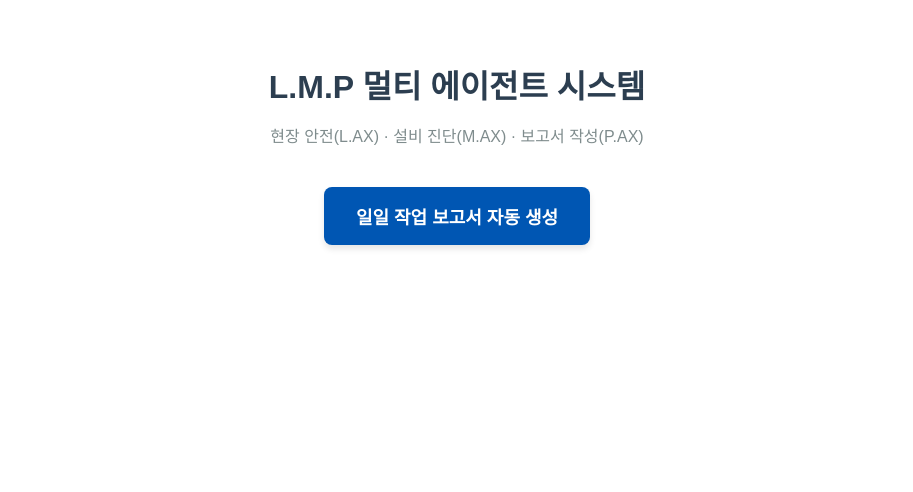
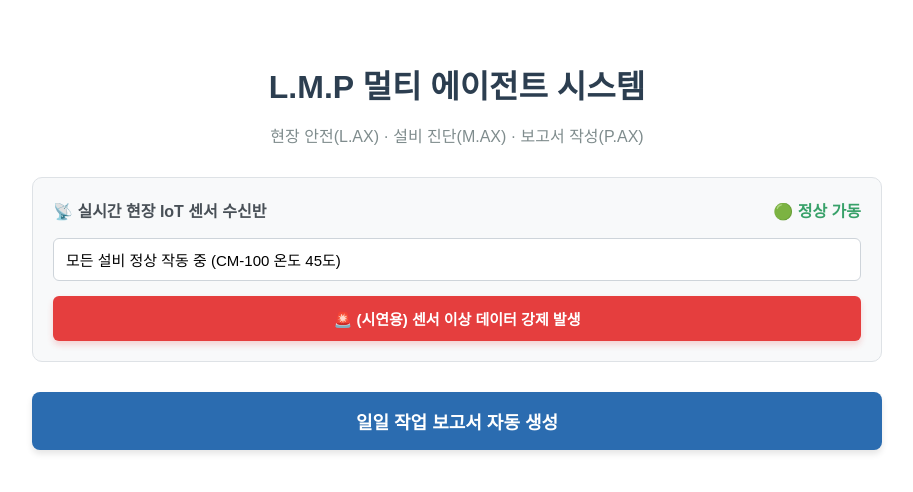
Before and after one commit to Fuwoo13/lmp-agent-project, a React (Create React App) app in the folder lmp-frontend/: page / in a window 1280 px wide. Shown: the top 492 px of the page, without its empty margins (183-1096 px from the left). Built offline with nearby package versions, Linux system fonts and the light colour scheme.

Commit message:
UI 센서 대시보드 추가

```diff
--- a/lmp-frontend/src/App.js
+++ b/lmp-frontend/src/App.js
@@ -6,19 +6,37 @@ function App() {
   const [report, setReport] = useState('');
   const [loading, setLoading] = useState(false);
 
+  // 💡 추가된 부분 1: 센서 상태를 관리하는 변수 (기본값: 정상)
+  const [sensorData, setSensorData] = useState('모든 설비 정상 작동 중 (CM-100 온도 45도)');
+
+  // 🚨 추가된 부분 2: 가상 IoT 센서 트리거 함수 (버튼 누르면 실행)
+  const triggerSensorAlert = () => {
+    setSensorData("CM-100 모터 온도 85도 이상 경고 (위험 초과)");
+    alert("🚨 [시스템 알림] 공장 현장 센서에서 위험 데이터가 수신되었습니다!\n즉시 AI 진단 및 보고서 생성을 진행하세요.");
+  };
+
   const generateReport = async () => {
     setLoading(true);
     setReport('');
     try {
-      const response = await fetch('https://lmp-backend-api.onrender.com/api/generate-report', {
+      const response = await fetch('https://lmp-backend-api.onrender.com/generate-report', { // api.py 주소 확인 필요 시 '/api/generate-report'로 원복
         method: 'POST',
+        headers: {
+          'Content-Type': 'application/json', // 💡 JSON 데이터를 보낸다고 명시
+        },
+        // 💡 추가된 부분 3: 현재 센서 상태 데이터를 백엔드로 전송
+        body: JSON.stringify({ sensor_data: sensorData }),
       });
+
       const result = await response.json();
 
-      if (result.status === 'success') {
+      // 💡 추가된 부분 4: 백엔드(api.py)의 변경된 반환 형식(report)에 맞춤
+      if (result.report) {
+        setReport(result.report);
+      } else if (result.data) { // (구버전 호환용)
         setReport(result.data);
       } else {
-        setReport('보고서 생성 중 오류가 발생했습니다: ' + result.message);
+        setReport('보고서 생성 중 오류가 발생했습니다.');
       }
     } catch (error) {
       setReport('서버에 연결할 수 없습니다. FastAPI 서버가 켜져 있는지 확인해주세요.');
@@ -30,7 +48,7 @@ function App() {
     <div className="App" style={{ padding: '40px', fontFamily: '"Pretendard", sans-serif', maxWidth: '850px', margin: '0 auto' }}>
 
       {/* 헤더 섹션 */}
-      <div style={{ textAlign: 'center', marginBottom: '40px' }}>
+      <div style={{ textAlign: 'center', marginBottom: '30px' }}>
         <h1 style={{ color: '#2c3e50', fontSize: '32px', marginBottom: '10px' }}>
            L.M.P 멀티 에이전트 시스템
         </h1>
@@ -39,22 +57,58 @@ function App() {
         </p>
       </div>
 
-      {/* 컨트롤 섹션 */}
+      {/* 💡 시연용 센서 대시보드 섹션 (새로 추가됨) */}
+      <div style={{
+        backgroundColor: '#f8f9fa',
+        padding: '20px',
+        borderRadius: '10px',
+        border: '1px solid #dee2e6',
+        marginBottom: '30px'
+      }}>
+        <h3 style={{ marginTop: '0', color: '#495057', fontSize: '16px', display: 'flex', justifyContent: 'space-between' }}>
+          <span>📡 실시간 현장 IoT 센서 수신반</span>
+          <span style={{ color: sensorData.includes('경고') ? '#e53e3e' : '#38a169' }}>
+            {sensorData.includes('경고') ? '🔴 위험 상태' : '🟢 정상 가동'}
+          </span>
+        </h3>
+
+        {/* 센서 데이터 입력/출력 창 */}
+        <input
+          type="text"
+          value={sensorData}
+          onChange={(e) => setSensorData(e.target.value)}
+          style={{
+            width: '100%', padding: '12px', fontSize: '15px', borderRadius: '6px',
+            border: sensorData.includes('경고') ? '2px solid #e53e3e' : '1px solid #ced4da',
+            marginBottom: '15px', boxSizing: 'border-box',
+            backgroundColor: sensorData.includes('경고') ? '#fff5f5' : '#ffffff',
+            fontWeight: sensorData.includes('경고') ? 'bold' : 'normal'
+          }}
+        />
+
+        {/* 🚨 긴급 에러 발생 버튼 */}
+        <button
+          onClick={triggerSensorAlert}
+          style={{
+            width: '100%', padding: '12px', fontSize: '15px', fontWeight: 'bold',
+            backgroundColor: '#e53e3e', color: 'white', border: 'none', borderRadius: '6px',
+            cursor: 'pointer', boxShadow: '0 4px 6px rgba(229, 62, 62, 0.2)'
+          }}
+        >
+          🚨 (시연용) 센서 이상 데이터 강제 발생
+        </button>
+      </div>
+
+      {/* 컨트롤 섹션 (에이전트 가동) */}
       <div style={{ textAlign: 'center', marginBottom: '40px' }}>
         <button
           onClick={generateReport}
           disabled={loading}
           style={{
-            padding: '16px 32px',
-            fontSize: '18px',
-            fontWeight: 'bold',
-            backgroundColor: loading ? '#bdc3c7' : '#0056b3',
-            color: 'white',
-            border: 'none',
-            borderRadius: '8px',
-            cursor: loading ? 'wait' : 'pointer',
-            boxShadow: '0 4px 6px rgba(0,0,0,0.1)',
-            transition: 'all 0.3s ease'
+            padding: '16px 32px', fontSize: '18px', fontWeight: 'bold',
+            backgroundColor: loading ? '#bdc3c7' : '#2b6cb0', color: 'white',
+            border: 'none', borderRadius: '8px', cursor: loading ? 'wait' : 'pointer',
+            boxShadow: '0 4px 6px rgba(0,0,0,0.1)', transition: 'all 0.3s ease', width: '100%'
           }}
         >
           {loading ? '에이전트들이 현장 데이터를 분석 중입니다... 🤖' : '일일 작업 보고서 자동 생성'}
@@ -64,14 +118,9 @@ function App() {
       {/* 결과 출력 섹션 (마크다운 렌더링) */}
       {report && (
         <div style={{
-          backgroundColor: '#ffffff',
-          padding: '40px',
-          borderRadius: '12px',
-          border: '1px solid #e1e4e8',
-          boxShadow: '0 8px 16px rgba(0,0,0,0.05)',
-          color: '#24292e',
-          lineHeight: '1.8',
-          textAlign: 'left'
+          backgroundColor: '#ffffff', padding: '40px', borderRadius: '12px',
+          border: '1px solid #e1e4e8', boxShadow: '0 8px 16px rgba(0,0,0,0.05)',
+          color: '#24292e', lineHeight: '1.8', textAlign: 'left'
         }}>
           <ReactMarkdown
             components={{
```
